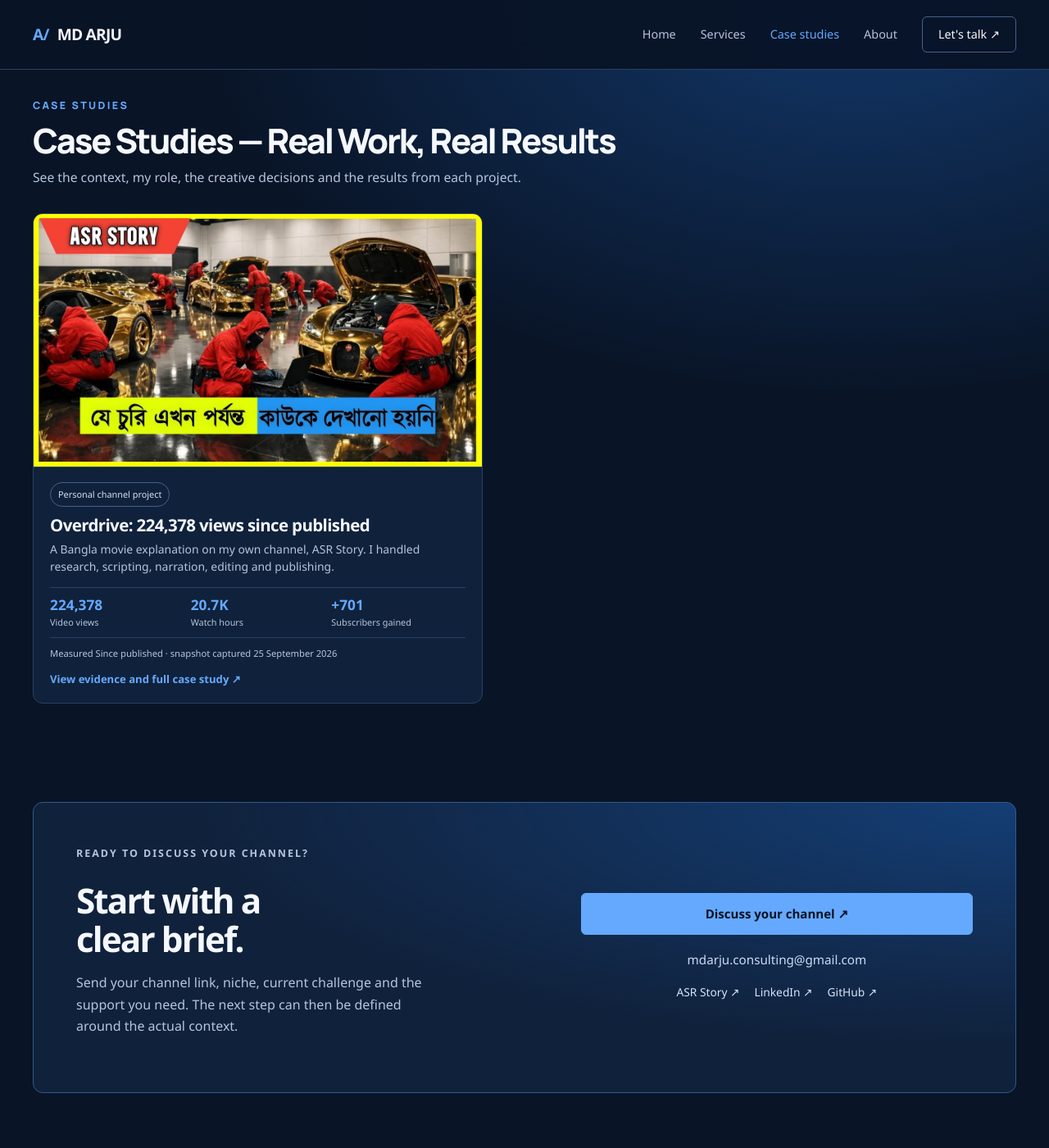
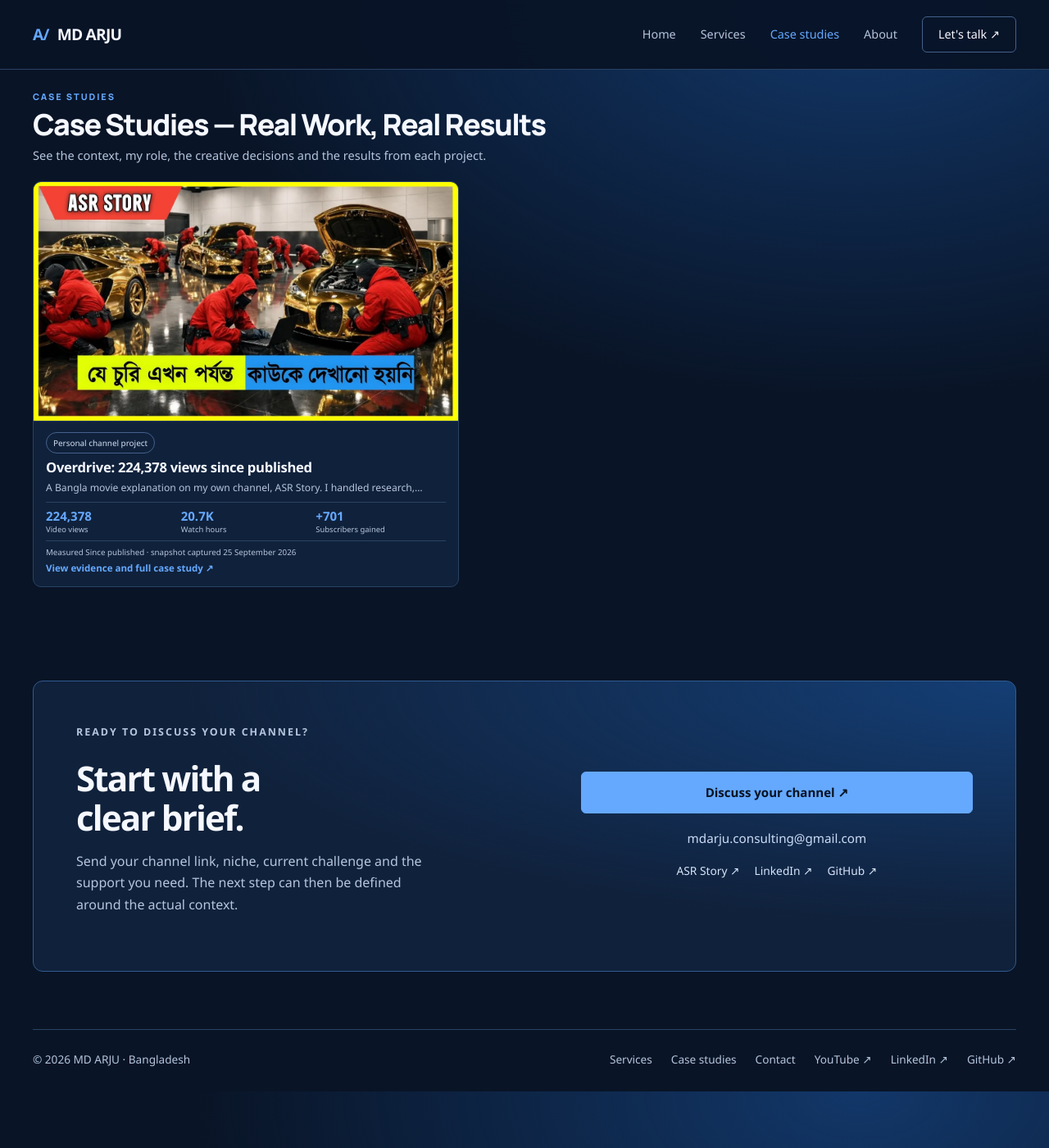
Before and after one commit to md-arju/md-arju.github.io, a Jekyll site: the page built from case-studies/index.html, in a window 1280 px wide and 1400 px high. Shown: the whole window at 82% size. Built offline with Jekyll 4.4.1, drawn with Linux system fonts in a browser that asks for light colours.

Commit message:
Make case studies a compact YouTube-style two-column gallery

```diff
--- a/assets/pages.css
+++ b/assets/pages.css
@@ -132,3 +132,112 @@
   .case-studies-headline{font-size:2.25rem!important}
   .case-studies-grid .work-text{padding:17px}
 }
+
+
+/* YouTube-style compact case study gallery */
+.case-studies-hero{
+  max-width:1120px;
+  padding:24px 0 14px;
+}
+.case-studies-headline{
+  font-size:clamp(2rem,2.8vw,2.85rem)!important;
+  line-height:1.02!important;
+  letter-spacing:-.045em!important;
+  margin:7px 0 9px!important;
+  white-space:nowrap;
+}
+.case-studies-hero>p:not(.eyebrow){
+  font-size:.91rem;
+  line-height:1.45;
+  margin:0;
+  max-width:680px;
+}
+.case-studies-hero .eyebrow{
+  font-size:.68rem;
+  letter-spacing:.18em;
+}
+.case-studies-grid{
+  display:grid;
+  grid-template-columns:repeat(2,minmax(0,520px));
+  justify-content:space-between;
+  gap:24px;
+  max-width:1120px;
+  margin:6px 0 30px;
+  align-items:start;
+}
+.case-studies-grid>.work-card,
+.case-studies-grid>.work-card:only-child{
+  grid-column:auto;
+  width:100%;
+  max-width:520px;
+  border-radius:10px;
+}
+.case-studies-grid .work-art img{
+  width:100%;
+  aspect-ratio:16/9;
+  height:auto;
+  object-fit:cover;
+}
+.case-studies-grid .work-text{
+  padding:13px 15px 14px;
+}
+.case-studies-grid .work-text .pill{
+  font-size:.62rem;
+  padding:4px 8px;
+  margin:0 0 7px;
+}
+.case-studies-grid .work-text h3{
+  font-size:1.04rem;
+  line-height:1.2;
+  letter-spacing:-.018em;
+  margin:0 0 6px;
+}
+.case-studies-grid .work-text>p:not(.card-period){
+  font-size:.76rem;
+  line-height:1.4;
+  margin:0 0 9px;
+  display:-webkit-box;
+  -webkit-line-clamp:1;
+  -webkit-box-orient:vertical;
+  overflow:hidden;
+}
+.case-studies-grid .card-metrics{
+  grid-template-columns:repeat(3,minmax(0,1fr));
+  gap:6px;
+  margin:0 0 8px;
+  padding:8px 0;
+}
+.case-studies-grid .card-metrics strong{
+  font-size:.94rem;
+  line-height:1.1;
+}
+.case-studies-grid .card-metrics span{
+  font-size:.59rem;
+  line-height:1.2;
+  margin-top:2px;
+}
+.case-studies-grid .card-period{
+  font-size:.61rem!important;
+  line-height:1.25;
+  margin:0 0 6px!important;
+}
+.case-studies-grid .card-link{
+  font-size:.72rem;
+  line-height:1.25;
+  padding-top:0!important;
+}
+@media(max-width:900px){
+  .case-studies-headline{white-space:normal}
+  .case-studies-grid{
+    grid-template-columns:1fr;
+    justify-content:start;
+    max-width:560px;
+  }
+  .case-studies-grid>.work-card,
+  .case-studies-grid>.work-card:only-child{max-width:560px}
+}
+@media(max-width:720px){
+  .case-studies-hero{padding:22px 0 12px}
+  .case-studies-headline{font-size:2rem!important}
+  .case-studies-grid .work-text{padding:12px 13px}
+}
```
